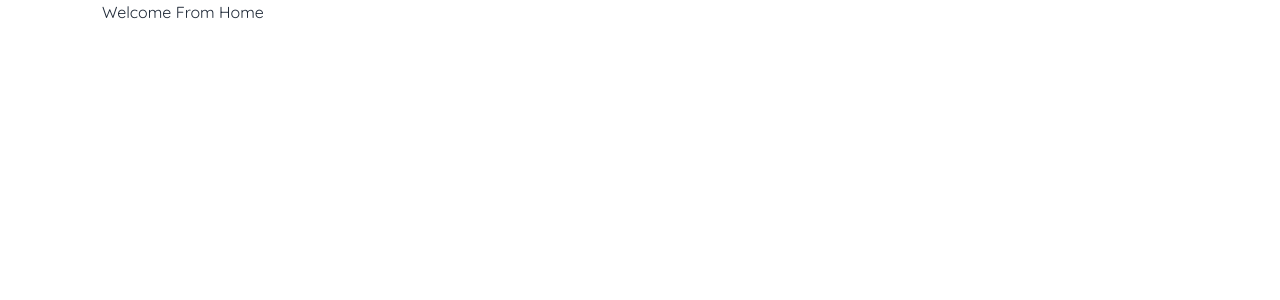
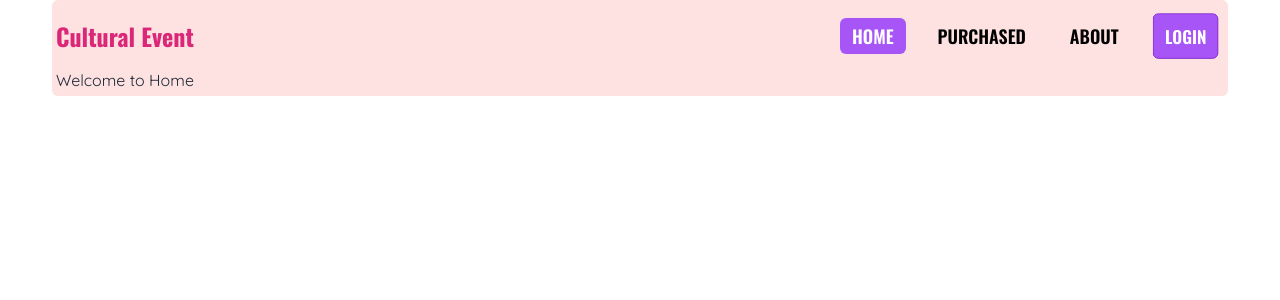
Before and after one commit to taskinahmadalfaruqe/Event-Management, a React (Vite) app: page / in a window 1280 px wide. Shown: the top 300 px of the page. Built offline with nearby package versions, Linux system fonts and the light colour scheme.

Commit message:
Face Data creat eith fastible details and picture with navbar

```diff
--- /dev/null
+++ b/public/cultural.json
@@ -0,0 +1,51 @@
+[
+    {
+      "id": 1,
+      "title": "Pohela Boishakh Festival",
+      "image": "https://i.ibb.co/wsVdh29/Pohela-Boishak.jpg",
+      "description": "Pohela Boishakh, the Bengali New Year, is a vibrant and colorful festival celebrated with great enthusiasm in Bangladesh. The festivities mark the arrival of spring and the start of a new year in the Bengali calendar. People dress in traditional attires, with women donning sarees and men wearing panjabis. The day begins with a traditional procession, featuring colorful floats, traditional music, and dance performances. Food stalls offer mouthwatering Bengali delicacies such as pitha, sweets, and traditional rice dishes. It's a time for family gatherings and cultural programs, showcasing the rich heritage of Bangladesh.",
+      "price": 25000
+    },
+    {
+      "id": 2,
+      "title": "Nouka Bichar Festival",
+      "image": "https://i.ibb.co/26P800x/Nouka-Bich.jpg",
+      "description": "Nouka Bichar, also known as the Boat Racing Festival, is a thrilling and competitive event celebrated in various water bodies across Bangladesh. Teams from different regions compete in traditional boat races. The long, slender boats are beautifully decorated, and rowers paddle vigorously to the beat of traditional drums. Spectators gather along the banks to cheer for their favorite teams, creating an electrifying atmosphere. The festival promotes teamwork, skill, and the rich maritime heritage of Bangladesh.",
+      "price": 22000
+    },
+    {
+      "id": 3,
+      "title": "Victory Day Celebration",
+      "image": " https://i.ibb.co/Srm0Kv0/victoryday.jpg",
+      "description": "Victory Day in Bangladesh commemorates the country's victory over Pakistan in the 1971 Liberation War. It is a day of remembrance, gratitude, and national pride. The day typically begins with a grand military parade, showcasing the strength and unity of the Bangladeshi armed forces. Cultural events, including traditional dances and songs, are held to honor the sacrifices made during the war. The day's significance is amplified by the display of national flags and tributes to the freedom fighters. Victory Day is a time to reflect on the nation's history and the price paid for independence.",
+      "price": 30000
+    },
+    {
+      "id": 4,
+      "title": "Boishakhi Mela Extravaganza",
+      "image": "https://i.ibb.co/NTHmcSm/boishaki-Mela.jpg",
+      "description": "Boishakhi Mela is a vibrant and bustling fair that celebrates Bengali culture and traditions. The event features a wide array of stalls offering handicrafts, traditional clothing, and mouthwatering Bengali street food. Visitors can enjoy live music and dance performances, including the famous Baul songs. The fair is a sensory delight, with the aroma of freshly cooked jilapis and pithas filling the air. It's a great opportunity to immerse yourself in the rich cultural heritage of Bangladesh.",
+      "price": 25000
+    },
+    {
+      "id": 5,
+      "title": "Ekushe Boimela Book Fair",
+      "image": "https://i.ibb.co/HGRJHYD/Book.jpg",
+      "description": "Ekushe Boimela is an annual book fair held in Dhaka, Bangladesh. It's a paradise for book lovers, featuring a vast collection of books from various genres, including literature, history, science, and more. The fair is dedicated to commemorating Language Martyrs' Day, a tribute to those who sacrificed their lives for the Bengali language during the Language Movement in 1952. Authors, poets, and intellectuals gather to discuss literature and culture. The fair provides a platform for emerging writers to showcase their works and engage with readers.",
+      "price": 22000
+    },
+    {
+      "id": 6,
+      "title": "Parades and Cultural Showcase",
+      "image": "https://i.ibb.co/DCNYVC0/Pared-Compition.png",
+      "description": "Bangladesh hosts grand parades and cultural showcases throughout the year to celebrate its rich heritage. These events feature traditional dance performances, folk music, and colorful processions. Floats adorned with cultural symbols and historical figures captivate the audience. These parades aim to preserve and promote the diverse traditions of Bangladesh while fostering a sense of unity and patriotism among the people. The vibrant costumes, lively music, and captivating performances make these parades a visual feast for spectators.",
+      "price": 23000
+    },
+    {
+      "id": 7,
+      "title": "Village Fair Extravaganza",
+      "image": "https://i.ibb.co/pdSMx8z/Fair.jpg",
+      "description": "Village fairs are an integral part of rural life in Bangladesh. These fairs bring together communities, showcasing their local crafts, agricultural products, and cultural heritage. Visitors can explore stalls selling handmade textiles, pottery, and delicious traditional snacks. Musical performances, folk dances, and rural games entertain the crowd. The fair provides a glimpse into the simplicity and charm of village life in Bangladesh, offering a unique and enriching experience for all.",
+      "price": 20000
+    }
+  ]
--- a/src/Component/Banner/Banner.jsx
+++ b/src/Component/Banner/Banner.jsx
@@ -1,7 +1,6 @@
 const Banner = () => {
     return (
         <div>
-            this is Banner
         </div>
     );
 };
--- /dev/null
+++ b/src/Component/Footer/Footer.jsx
@@ -0,0 +1,9 @@
+const Footer = () => {
+    return (
+        <div>
+
+        </div>
+    );
+};
+
+export default Footer;
--- a/src/Component/Header/Header.jsx
+++ b/src/Component/Header/Header.jsx
@@ -1,7 +1,9 @@
+import NavBar from "../NavBar/NavBar";
+
 const Header = () => {
     return (
         <div>
-            This is Header
+            <NavBar></NavBar>
         </div>
     );
 };
--- a/src/Component/NavBar/NavBar.jsx
+++ b/src/Component/NavBar/NavBar.jsx
@@ -1,9 +1,68 @@
+import { Link, NavLink } from "react-router-dom";
+import { LiaBarsSolid } from 'react-icons/lia';
+
 const NavBar = () => {
-    return (
-        <div>
-                this is navbar
+  const NavBar = (
+    <div className="flex flex-col gap-5 lg:flex-row justify-start lg:justify-center lg:items-center">
+      <NavLink
+        to={"/"}
+        className={({ isActive }) =>
+          isActive
+            ? "bg-purple-500 font-semibold text-lg uppercase text-white p-1 px-3 rounded-md"
+            : " hover:bg-purple-300 font-semibold text-lg uppercase text-black p-1 px-3 rounded-md"
+        }
+      >
+        Home
+      </NavLink>
+      <NavLink
+        to={"/purchased"}
+        className={({ isActive }) =>
+          isActive
+            ? "bg-purple-500 font-semibold text-lg uppercase text-white p-1 px-3 rounded-md"
+            : " hover:bg-purple-300 font-semibold text-lg uppercase text-black p-1 px-3 rounded-md"
+        }
+      >
+        Purchased
+      </NavLink>
+      <NavLink
+        to={"/about"}
+        className={({ isActive }) =>
+          isActive
+            ? "bg-purple-500 font-semibold text-lg uppercase text-white p-1 px-3 rounded-md"
+            : " hover:bg-purple-300 font-semibold text-lg uppercase text-black p-1 px-3 rounded-md"
+        }
+      >
+        About
+      </NavLink>
+      <button className="btn border-purple-700 bg-purple-500 hover:bg-white hover:text-purple-700 hover:border-purple-700 font-semibold text-lg uppercase text-white p-1 px-3 rounded-md">
+        login
+      </button>
+    </div>
+  );
+  return (
+    <div className=" font-Oswald flex justify-between items-center">
+
+      <div className="  logo  text-2xl font-bold text-pink-600">
+        <Link to={"/"}>Cultural Event</Link>
+      </div>
+
+      <div className="dropdown">
+          <label tabIndex={0} className="btn btn-ghost lg:hidden text-2xl bg-purple-200">
+            <LiaBarsSolid></LiaBarsSolid>
+          </label>
+          <ul
+            tabIndex={0}
+            className="dropdown-content rounded-md  z-[1] p-3 shadow bg-slate-100  absolute top-14 w-[50vw] text-center right-0"
+          >
+            {NavBar}
+          </ul>
         </div>
-    );
+
+      <div className="hidden lg:flex">
+        <ul className="menu menu-horizontal px-1">{NavBar}</ul>
+      </div>
+    </div>
+  );
 };
 
 export default NavBar;
--- a/src/MainLayout/MainLayout.jsx
+++ b/src/MainLayout/MainLayout.jsx
@@ -2,7 +2,7 @@ import { Outlet } from "react-router-dom";
 
 const MainLayout = () => {
     return (
-        <div className='font-Quicksand container max-w-[1140px]'>
+        <div className='font-Quicksand container max-w-[1240px]'>
             <Outlet/>
         </div>
     );
--- a/src/Pages/About Us/AboutUS.jsx
+++ /dev/null
@@ -1,11 +0,0 @@
-
-
-const AboutUS = () => {
-    return (
-        <div>
-            Welcome To About US
-        </div>
-    );
-};
-
-export default AboutUS;
--- /dev/null
+++ b/src/Pages/AboutUS/AboutUS.jsx
@@ -0,0 +1,13 @@
+import NavBar from "../../Component/NavBar/NavBar";
+
+
+const AboutUS = () => {
+    return (
+        <div>
+            <NavBar></NavBar>
+            welcome to about us
+        </div>
+    );
+};
+
+export default AboutUS;
--- a/src/Pages/Booking/Booking.jsx
+++ /dev/null
@@ -1,9 +0,0 @@
-const Booking = () => {
-    return (
-        <div>
-            Your Booking
-        </div>
-    );
-};
-
-export default Booking;
--- a/src/Pages/Home/Home.jsx
+++ b/src/Pages/Home/Home.jsx
@@ -1,7 +1,10 @@
+import Header from "../../Component/Header/Header";
+
 const Home = () => {
     return (
-        <div>
-            Welcome From Home
+        <div className="bg-red-100 rounded-md p-1">
+           <Header></Header>
+           Welcome to Home
         </div>
     );
 };
--- /dev/null
+++ b/src/Pages/Purchased/Purchased.jsx
@@ -0,0 +1,13 @@
+import NavBar from "../../Component/NavBar/NavBar";
+
+
+const Purchased = () => {
+    return (
+        <div>
+            <NavBar></NavBar>
+            Welcome TO purchased
+        </div>
+    );
+};
+
+export default Purchased;
--- a/src/Routs/Routs.jsx
+++ b/src/Routs/Routs.jsx
@@ -2,6 +2,8 @@ import { createBrowserRouter } from "react-router-dom";
 import MainLayout from "../MainLayout/MainLayout";
 import Home from "../Pages/Home/Home";
 import ErrorPage from "../Pages/ErrorPage/ErrorPage";
+import AboutUS from "../Pages/AboutUS/AboutUS";
+import Purchased from "../Pages/Purchased/Purchased";
 
 export const Routs = createBrowserRouter([
   {
@@ -11,8 +13,17 @@ export const Routs = createBrowserRouter([
     children: [
         {
             path: '/',
-            element: <Home></Home>
-        }
+            element: <Home></Home>,
+            loader: ()=>fetch('/cultural.json'),
+        },
+        {
+            path: '/purchased',
+            element: <Purchased></Purchased>
+        },
+        {
+            path: '/about',
+            element: <AboutUS></AboutUS>
+        },
     ]
   },
 ]);
```
Also changed, not shown: 1 other file (tests, documents, lock files or other folders).
